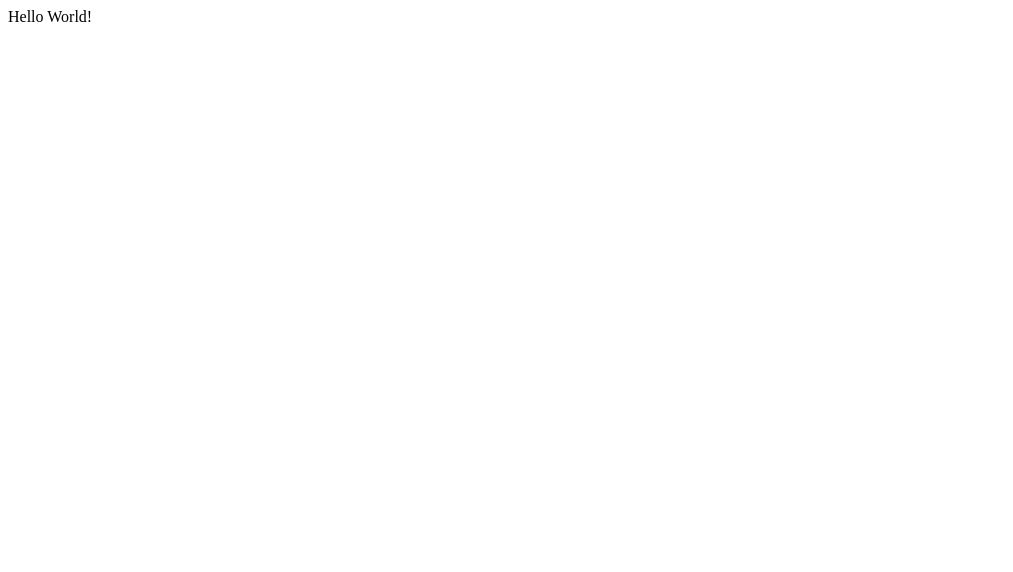
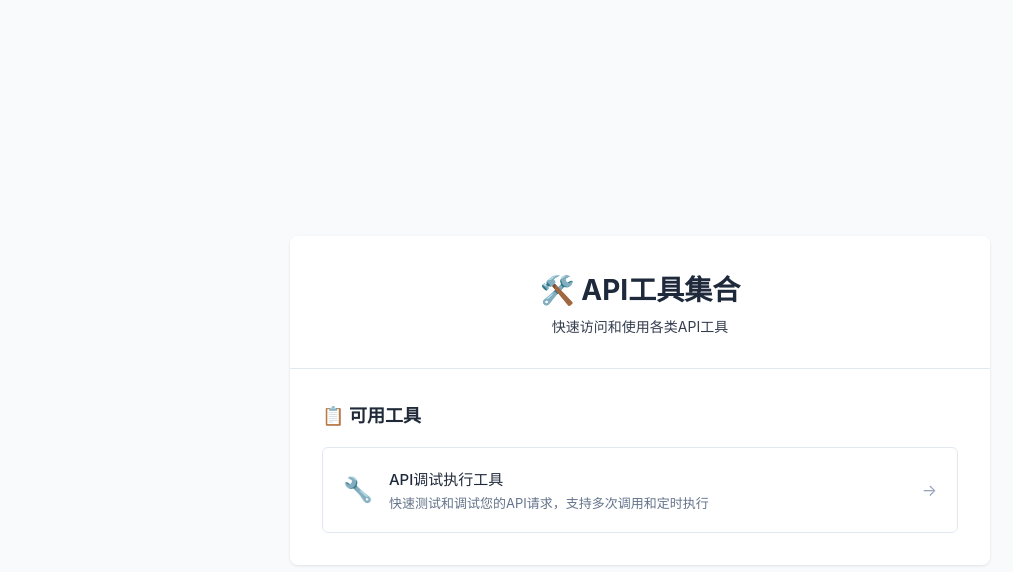
Before and after one commit to s422346963/api, a website: page src/static/index.html in a window 1280 px wide. Shown: the whole page, without its empty margins (0-1013 px from the left). Drawn offline with Linux system fonts and the light colour scheme.

Commit message:
feat: index.html

```diff
--- a/src/app.ts
+++ b/src/app.ts
@@ -65,7 +65,8 @@ app.get('/', (req, res) => {
     success: true,
     message: '欢迎使用 TypeScript + Express MVC API',
     version: '1.0.0',
-    documentation: NODE_ENV === 'development' ? '/api-docs' : undefined
+    documentation: NODE_ENV === 'development' ? '/api-docs' : undefined,
+    static: '/static/index.html',
   });
 });
 
--- a/src/static/index.html
+++ b/src/static/index.html
@@ -1 +1,156 @@
-Hello World!
+<!doctype html>
+<html lang="zh-CN">
+  <head>
+    <meta charset="UTF-8" />
+    <meta name="viewport" content="width=device-width, initial-scale=1.0" />
+    <title>API工具导航</title>
+    <style>
+      /* 全局样式重置 */
+      * {
+        margin: 0;
+        padding: 0;
+        box-sizing: border-box;
+      }
+
+      /* 页面主体容器 */
+      body {
+        font-family:
+          -apple-system, BlinkMacSystemFont, "Segoe UI", "Roboto",
+          "Helvetica Neue", Arial, sans-serif;
+        background-color: #f8fafc;
+        min-height: 100vh;
+        display: flex;
+        align-items: center;
+        justify-content: center;
+        padding: 20px;
+      }
+
+      /* 主容器样式 */
+      .container {
+        max-width: 700px;
+        width: 100%;
+        background-color: #ffffff;
+        border-radius: 8px;
+        box-shadow: 0 1px 3px rgba(0, 0, 0, 0.1);
+        overflow: hidden;
+      }
+
+      /* 页面头部 */
+      .page-header {
+        padding: 32px;
+        background-color: #ffffff;
+        color: #1e293b;
+        text-align: center;
+        border-bottom: 1px solid #e2e8f0;
+      }
+
+      .page-title {
+        font-size: 28px;
+        font-weight: 700;
+        margin: 0 0 8px;
+      }
+
+      .page-subtitle {
+        font-size: 14px;
+        opacity: 0.9;
+        margin: 0;
+      }
+
+      /* 导航区域 */
+      .nav-section {
+        padding: 32px;
+      }
+
+      .nav-title {
+        font-size: 18px;
+        font-weight: 600;
+        color: #1f2937;
+        margin-bottom: 20px;
+        display: flex;
+        align-items: center;
+        gap: 8px;
+      }
+
+      /* 导航卡片列表 */
+      .nav-cards {
+        display: grid;
+        gap: 16px;
+      }
+
+      /* 导航卡片样式 */
+      .nav-card {
+        display: flex;
+        align-items: center;
+        padding: 20px;
+        background-color: #ffffff;
+        border: 1px solid #e2e8f0;
+        border-radius: 6px;
+        text-decoration: none;
+        transition: all 0.2s ease;
+      }
+
+      .nav-card:hover {
+        border-color: #cbd5e1;
+        background-color: #f8fafc;
+      }
+
+      /* 卡片图标 */
+      .card-icon {
+        font-size: 24px;
+        margin-right: 16px;
+      }
+
+      /* 卡片内容 */
+      .card-content {
+        flex: 1;
+      }
+
+      .card-title {
+        font-size: 15px;
+        font-weight: 500;
+        color: #1e293b;
+        margin: 0 0 4px;
+      }
+
+      .card-description {
+        font-size: 13px;
+        color: #64748b;
+        margin: 0;
+      }
+
+      /* 卡片箭头 */
+      .card-arrow {
+        font-size: 16px;
+        color: #94a3b8;
+      }
+    </style>
+  </head>
+  <body>
+    <!-- 主容器 -->
+    <div class="container">
+      <!-- 页面标题 -->
+      <div class="page-header">
+        <h1 class="page-title">🛠️ API工具集合</h1>
+        <p class="page-subtitle">快速访问和使用各类API工具</p>
+      </div>
+
+      <!-- 导航区域 -->
+      <div class="nav-section">
+        <h2 class="nav-title">📋 可用工具</h2>
+
+        <!-- 导航卡片列表 -->
+        <div class="nav-cards">
+          <!-- API调试工具卡片 -->
+          <a href="api-repeat.html" class="nav-card">
+            <div class="card-icon">🔧</div>
+            <div class="card-content">
+              <h3 class="card-title">API调试执行工具</h3>
+              <p class="card-description">快速测试和调试您的API请求，支持多次调用和定时执行</p>
+            </div>
+            <div class="card-arrow">→</div>
+          </a>
+        </div>
+      </div>
+    </div>
+  </body>
+</html>
```
